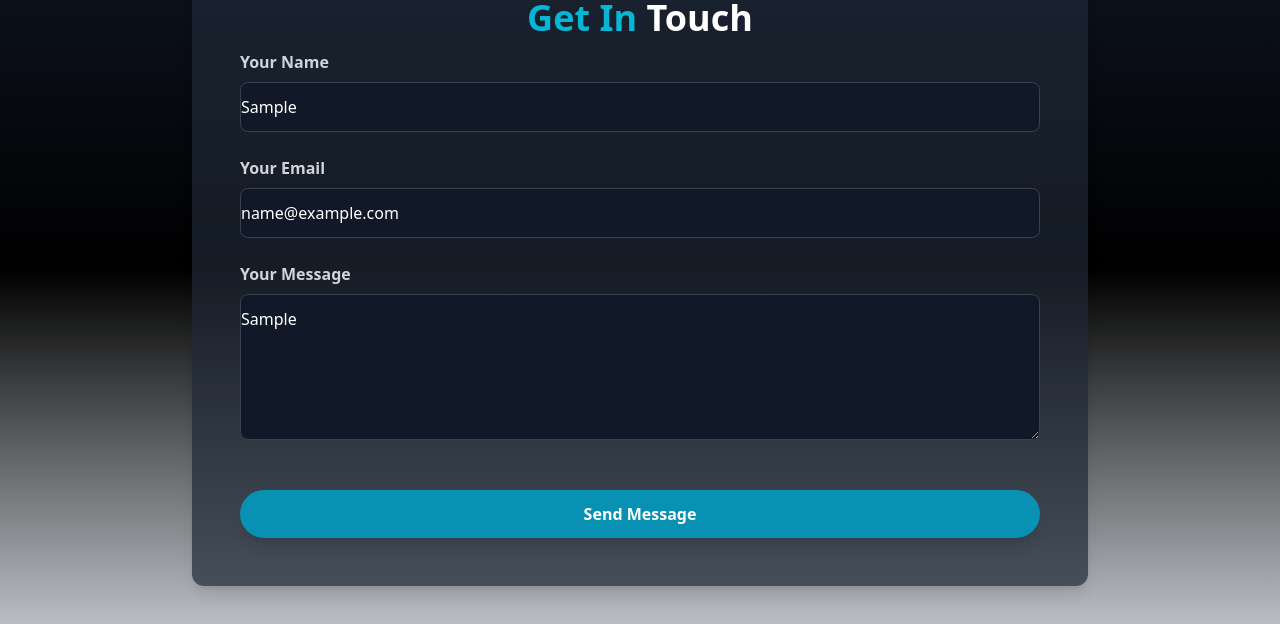
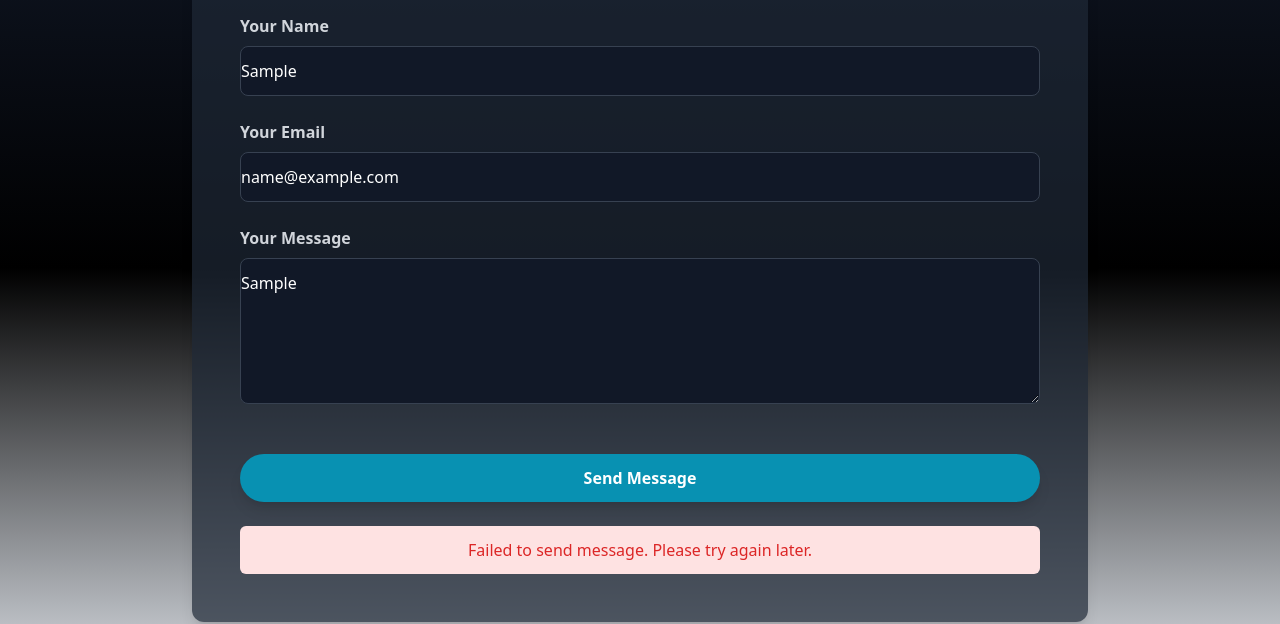
Before and after one commit to nietiene/my-react-portfolio, a React (Vite) app: page /contact in a window 1280 px wide. Both pictures are taken after typing "Sample", "name@example.com", "Sample" into the empty fields and a click on the button "Send Message". Shown: the part 172-796 px from the top of the page. Built offline with nearby package versions, Linux system fonts and the light colour scheme; no server answers.

Commit message:
commi of my portfolio

```diff
--- a/src/pages/contact.jsx
+++ b/src/pages/contact.jsx
@@ -150,7 +150,27 @@ const Contact = () => {
               )}
             </motion.button>
 
-          {submitStatus === "success"}
+          {submitStatus === "success" && (
+            <motion.div
+              className="text-green-100 rounded-md p-3 text-center mt-4 font-medium"
+              initial={{ opacity: 0 }}
+              animate={{ opacity: 1 }}
+              transition={{ duration: 0.5 }}
+            >
+              Message sent successfully I &apos;ll get back you soon.
+            </motion.div>
+          )}
+
+          {submitStatus === "error" && (
+            <motion.div
+              className="text-red-600 bg-red-100 rounded-md p-3 text-center mt-4 font-medium"
+              initial={{ opacity: 0 }}
+              animate={{ opacity: 1 }}
+              transition={{ duration: 0.5 }}
+            >
+              Failed to send message. Please try again later.
+            </motion.div>
+          )}
 
          </form>
 
```
